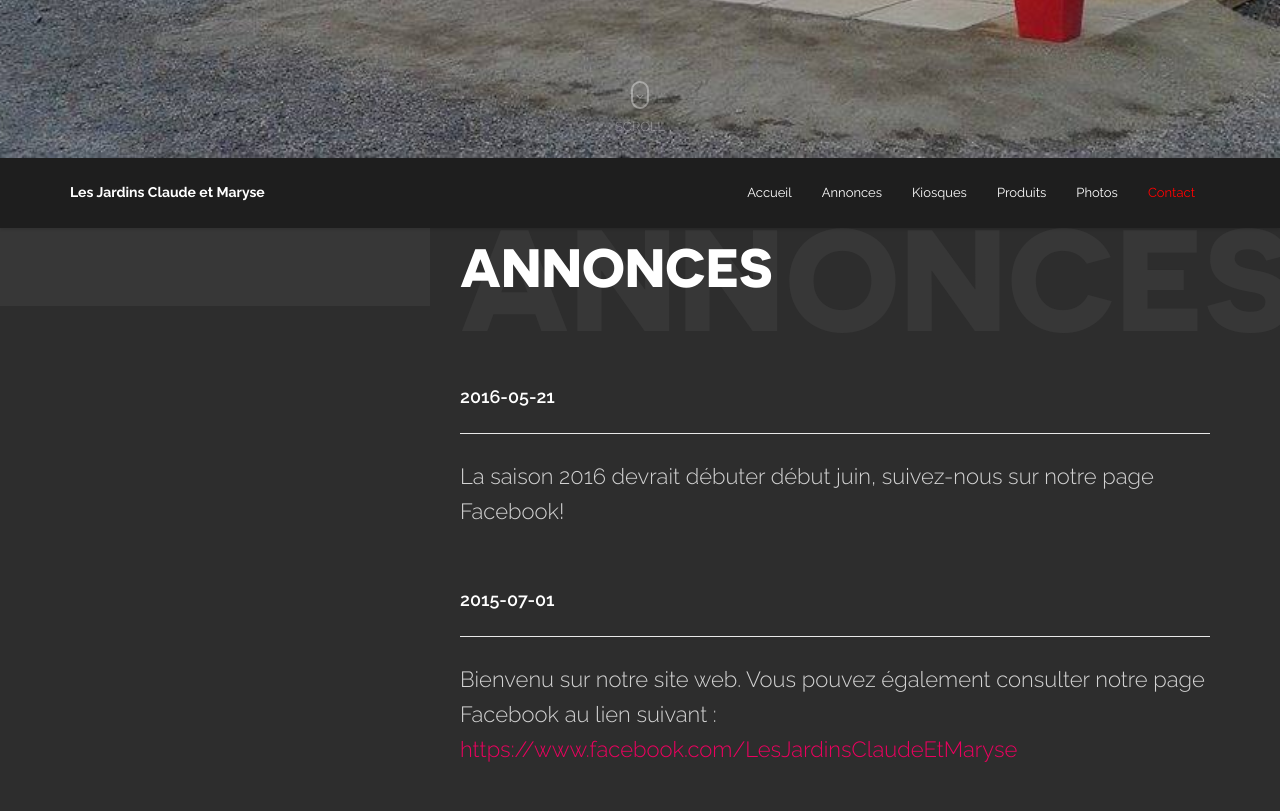
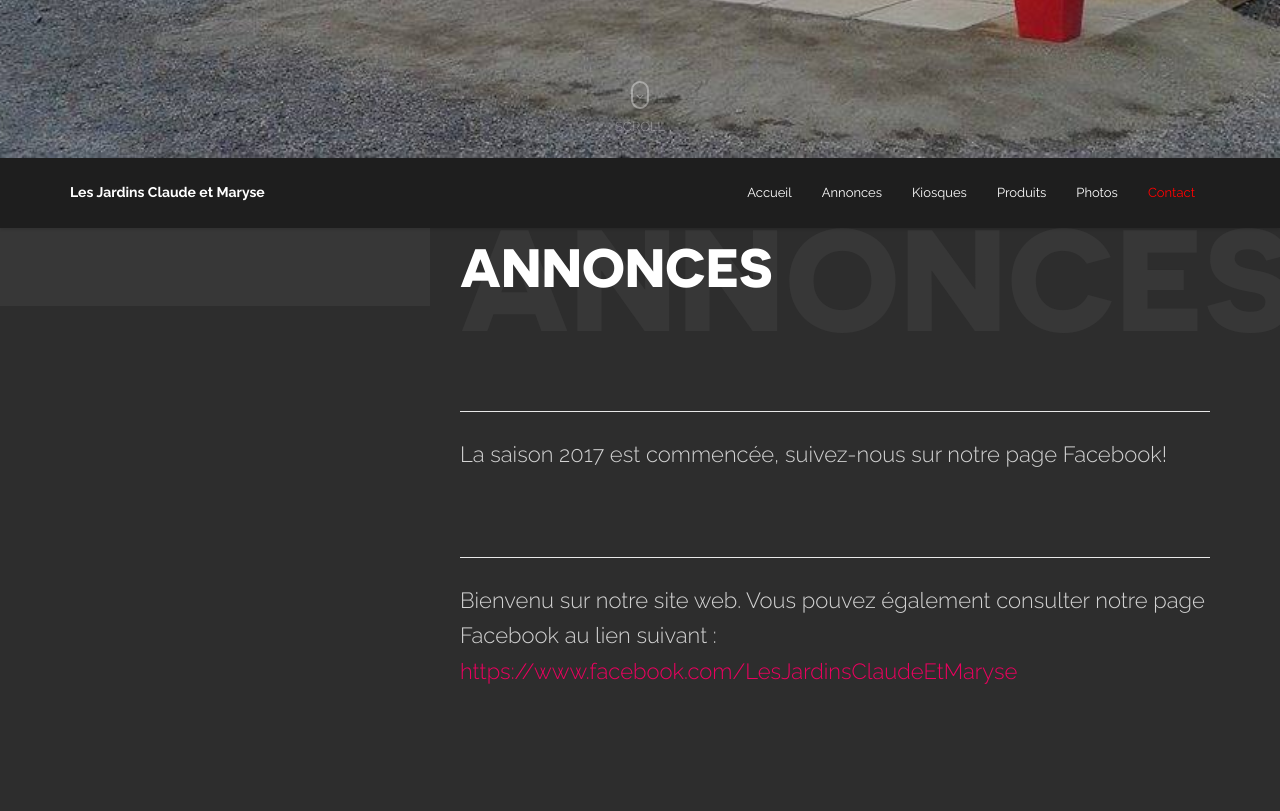
Before and after one commit to marc-andre-beaudry/lesjardinsclaudeetmaryse, a plain HTML site: page index.html in a window 1280 px wide. Shown: the part 642-1453 px from the top of the page. Drawn offline with Linux system fonts and the light colour scheme; some packages are replaced by stand-ins of ours; a web font is replaced by a local one.

Commit message:
update 2017

```diff
--- a/index.html
+++ b/index.html
@@ -131,16 +131,14 @@
 						</div>
 						<div class="row">
 							<div class="col-md-8 col-md-push-4">
-								<h4>2016-05-21</h4>
 								<hr></hr>
 								<p class="lead">
-									La saison 2016 devrait débuter début juin, suivez-nous sur notre page Facebook!
+									La saison 2017 est commencée, suivez-nous sur notre page Facebook!
 								</p>
 							</div>
 						</div>
 						<div class="row">
 							<div class="col-md-8 col-md-push-4">
-								<h4>2015-07-01</h4>
 								<hr></hr>
 								<p class="lead">
 									Bienvenu sur notre site web. Vous pouvez également consulter notre page Facebook au lien suivant :
```
